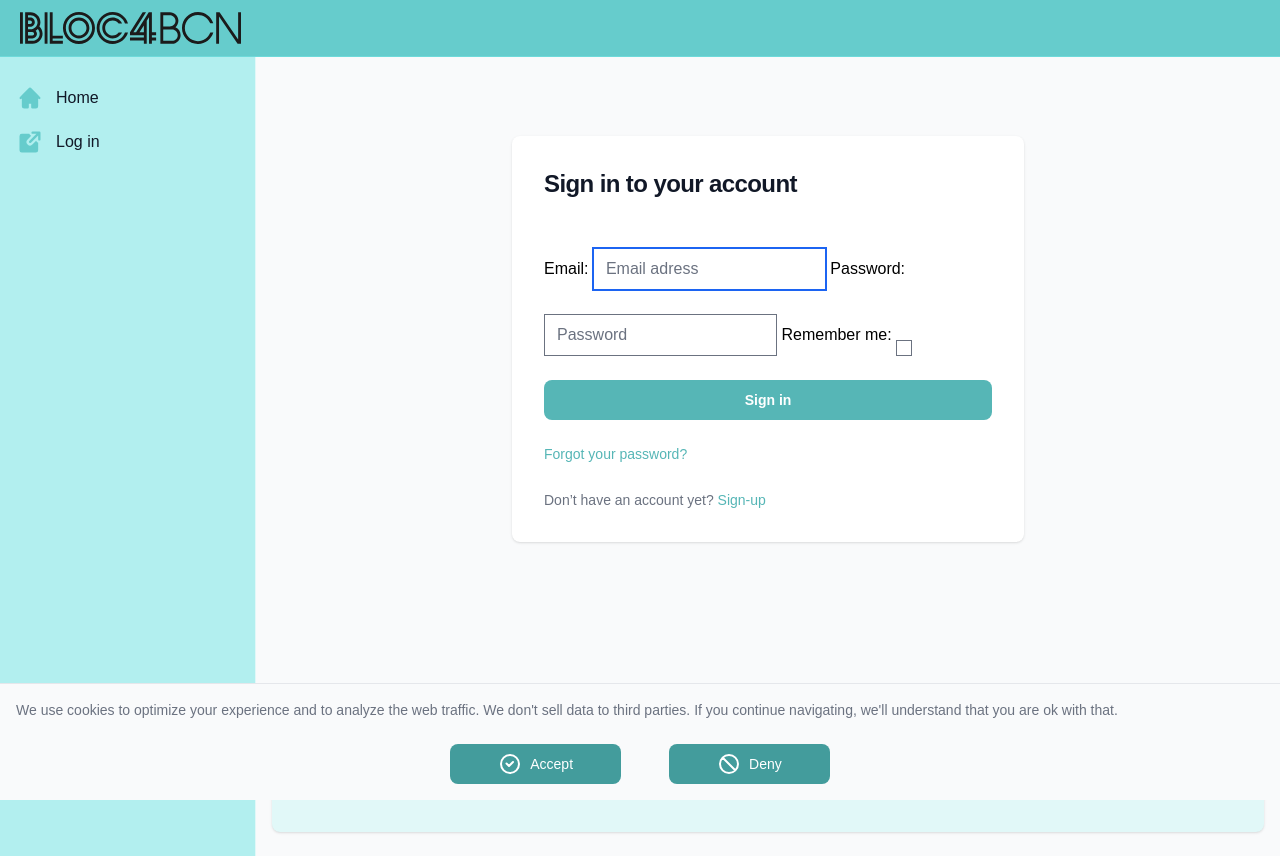
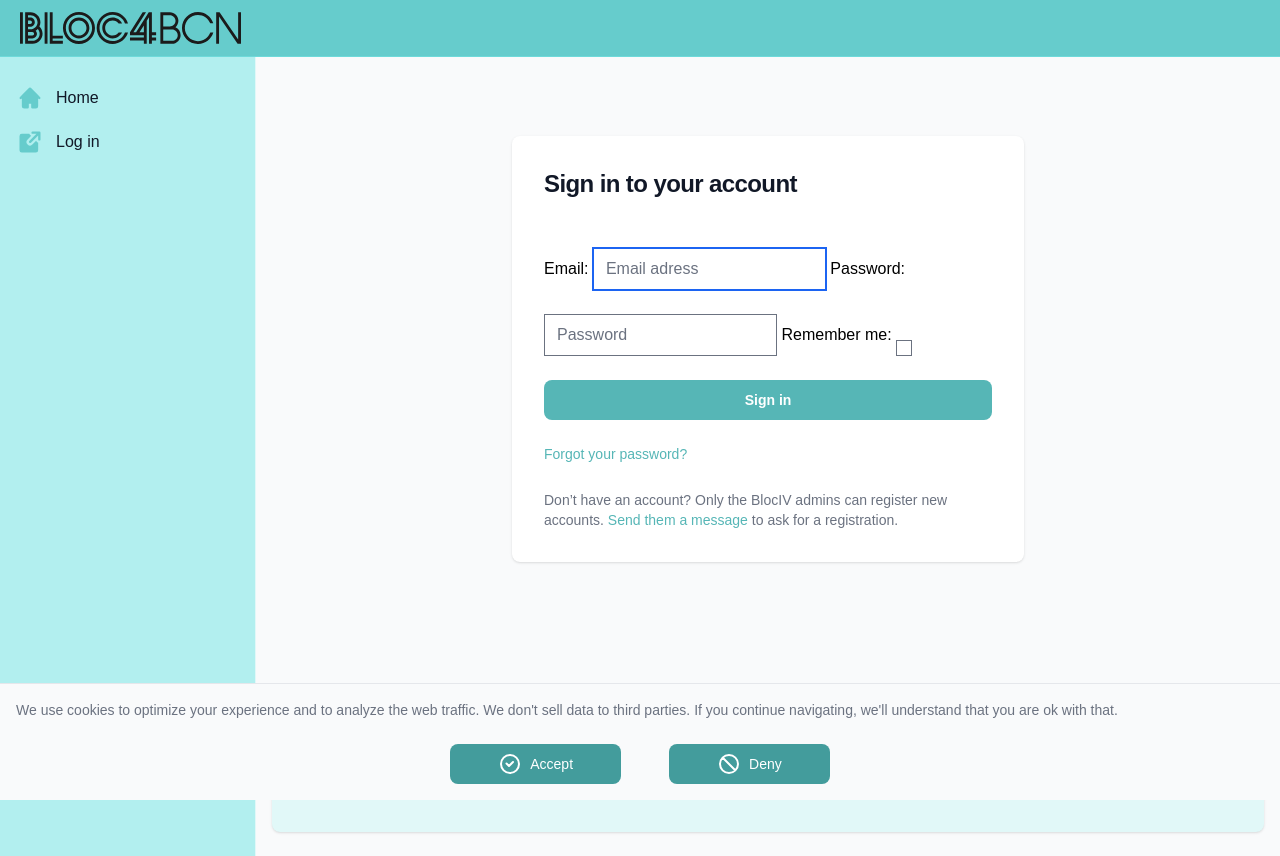
Before and after one commit to codicoop/bloc4, a Django app: page /en/registration/sign-in/ in a window 1280 px wide. Run offline with Django 4.2, Linux system fonts and the light colour scheme; style sheets or scripts are compiled from the project's sources; parts of the project's set-up code (start-up, migrations or seed data) failed here and were passed over; some libraries are stand-ins or nearby versions.

Commit message:
Canvi help login

```diff
--- a/src/templates/registration/login.html
+++ b/src/templates/registration/login.html
@@ -38,9 +38,10 @@
   {% translate "Forgot your password?" %}
 </a>
 <p class="text-sm font-light text-gray-500 dark:text-gray-400">
-  {% translate "Don’t have an account yet?" %}
-  <a href="{% url 'registration:signup' %}" class="font-medium text-primary-600 hover:underline dark:text-primary-500">
-    {% translate "Sign-up" %}
+  {% translate "Don’t have an account? Only the BlocIV admins can register new accounts." %}
+  <a href="mailto:hola@codi.coop" class="font-medium text-primary-600 hover:underline dark:text-primary-500">
+    {% translate "Send them a message" %}
   </a>
+  {% translate "to ask for a registration." %}
 </p>
 {% endblock %}
```
